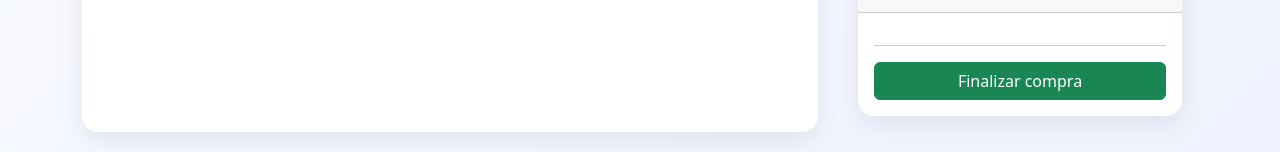
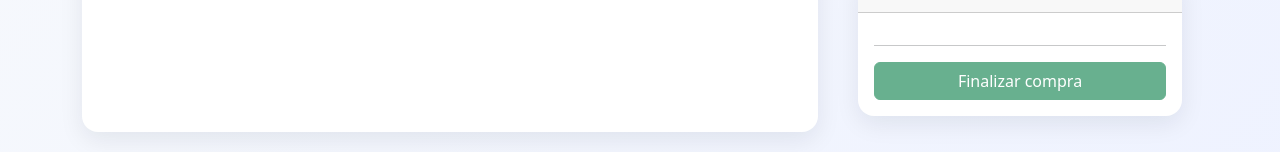
Before and after one commit to juanpedroz/tp-angular, an Angular app in the folder repuesterio/: page /home in a window 1280 px wide. Shown: the part 520-672 px from the top of the page. Built offline with nearby package versions, Linux system fonts and the light colour scheme; no server answers.

Commit message:
resumen de compra final

```diff
--- a/repuesterio/src/app/resumen-card/resumen-card.html
+++ b/repuesterio/src/app/resumen-card/resumen-card.html
@@ -4,12 +4,13 @@
   </div>
 
   <div class="card-body">
-    <!-- <p>Subtotal: ${{subtotal}}</p> -->
-    <!-- <p>Envío: ${{envio}}</p> -->
+    <ng-container *ngIf="(total$ | async) as total">
+      <p *ngIf="total > 0" class="mb-2">Total: ${{ total | number: '1.2-2' }}</p>
+      <p *ngIf="total === 0" class="text-muted mb-3">El carrito está vacío.</p>
+    </ng-container>
     <hr>
-    <!-- <h5>Total: ${{total}}</h5> -->
 
-    <button class="btn btn-success w-100">
+    <button class="btn btn-success w-100" [disabled]="(total$ | async) === 0">
       Finalizar compra
     </button>
   </div>
--- a/repuesterio/src/app/resumen-card/resumen-card.ts
+++ b/repuesterio/src/app/resumen-card/resumen-card.ts
@@ -1,10 +1,27 @@
 import { Component } from '@angular/core';
+import { NgIf, AsyncPipe, DecimalPipe } from '@angular/common';
+import { Observable } from 'rxjs';
+import { map } from 'rxjs/operators';
+import { CarritoRepuestos } from '../carrito-repuesto';
 
 @Component({
   selector: 'app-resumen-card',
   standalone: true,
-  imports: [],
+  imports: [NgIf, AsyncPipe, DecimalPipe],
   templateUrl: './resumen-card.html',
   styleUrl: './resumen-card.scss',
 })
-export class ResumenCard {}
+export class ResumenCard {
+  total$: Observable<number>;
+
+  constructor(private carritoRepuestos: CarritoRepuestos) {
+    this.total$ = this.carritoRepuestos.listaCarrito.pipe(
+      map((items) =>
+        items.reduce(
+          (sum, item) => sum + (Number(item.precio) || 0) * (Number(item.cantidad) || 0),
+          0,
+        ),
+      ),
+    );
+  }
+}
```
